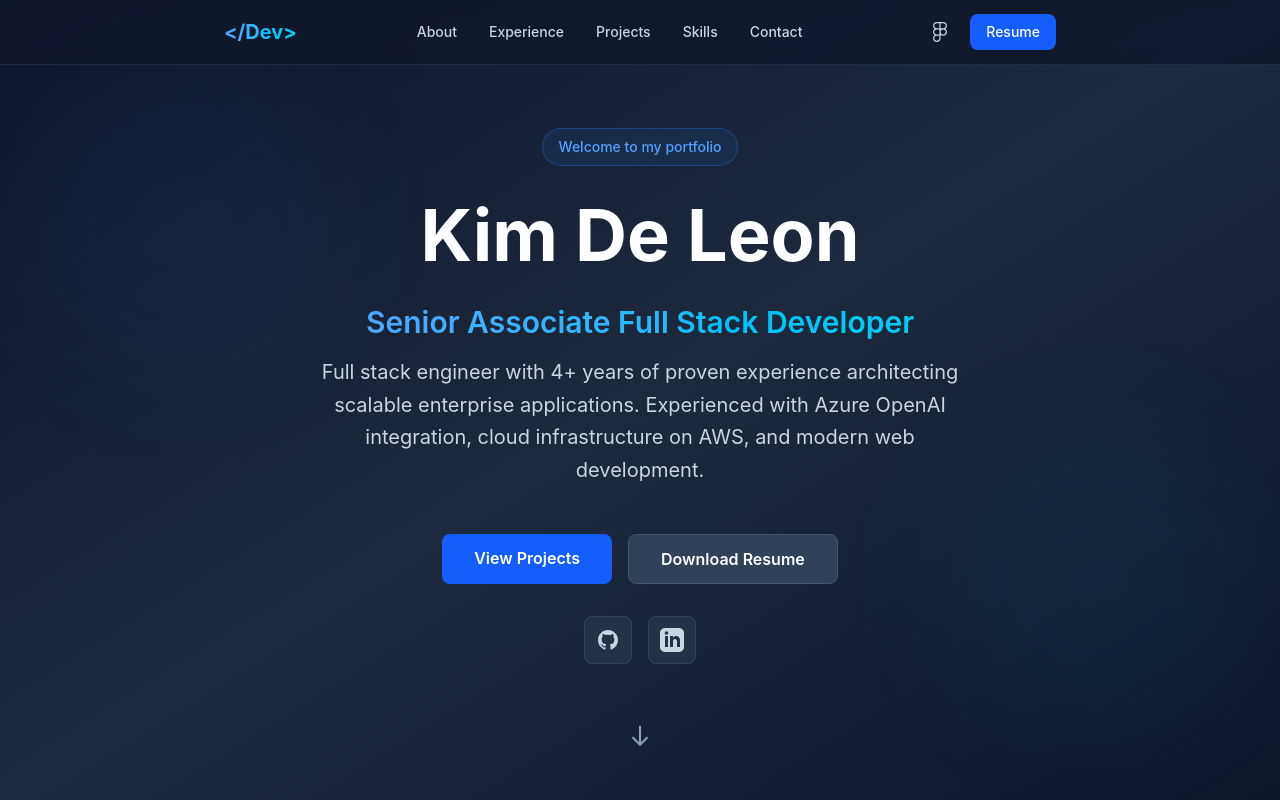
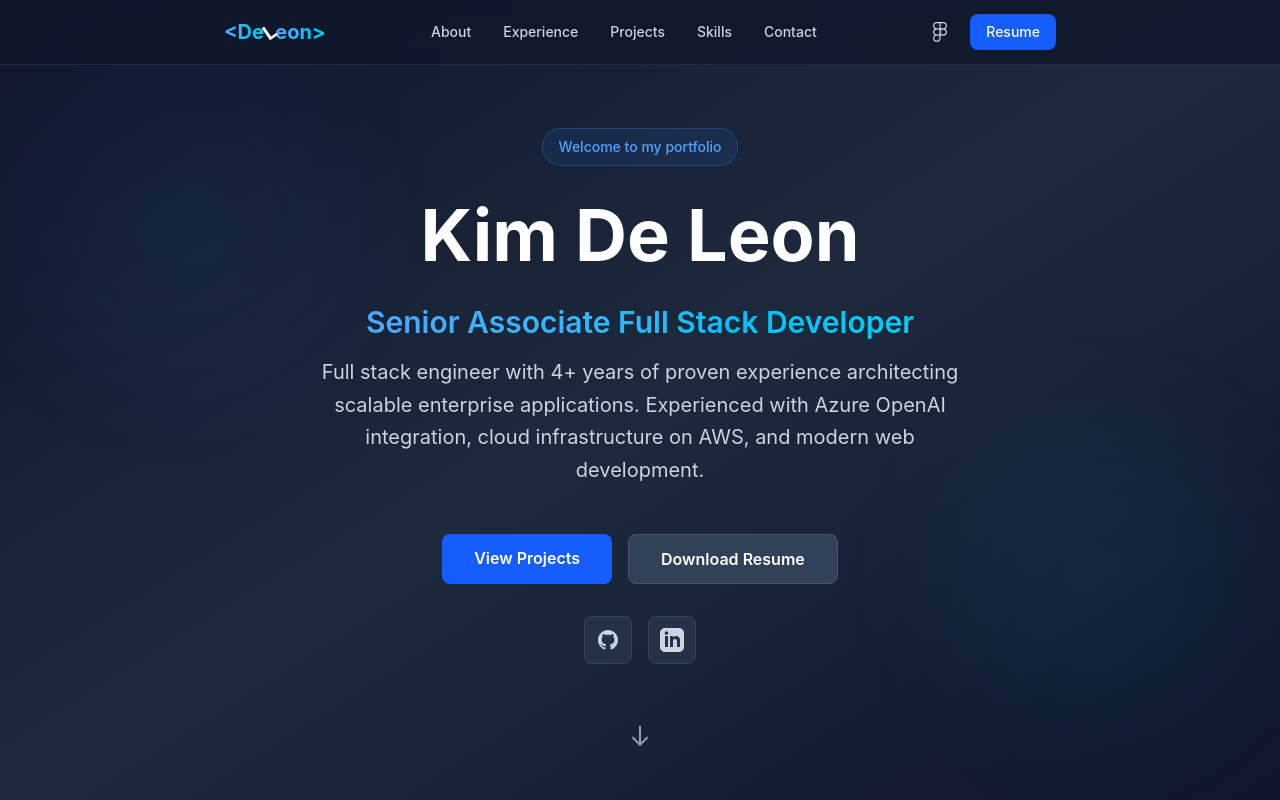
Before and after one commit to kimdleon/portfolio, a Next.js app: page / in a window 1280 px wide. Shown: the top 800 px of the page. Built offline with nearby package versions, Linux system fonts and the light colour scheme.

Commit message:
Update logo with white rotated L

```diff
--- a/src/components/Navigation.tsx
+++ b/src/components/Navigation.tsx
@@ -20,9 +20,15 @@ const Navigation = () => {
       <div className="max-w-4xl mx-auto px-4 sm:px-6 lg:px-8">
         <div className="flex justify-between items-center h-16">
           {/* Logo */}
-          <Link href="#" className="flex-shrink-0">
-            <span className="text-xl font-bold bg-gradient-to-r from-blue-400 to-cyan-400 bg-clip-text text-transparent">
-              {"</Dev>"}
+          <Link href="#" className="shrink-0">
+            <span className="text-xl font-bold">
+              <span className="bg-gradient-to-r from-blue-400 to-cyan-400 bg-clip-text text-transparent">
+                {"<De"}
+              </span>
+              <span style={{ display: "inline-block", transform: "rotate(-35deg)", transformOrigin: "center", color: "#ffffff" }}>L</span>
+              <span className="bg-gradient-to-r from-blue-400 to-cyan-400 bg-clip-text text-transparent">
+                {"eon>"}
+              </span>
             </span>
           </Link>
 
```
